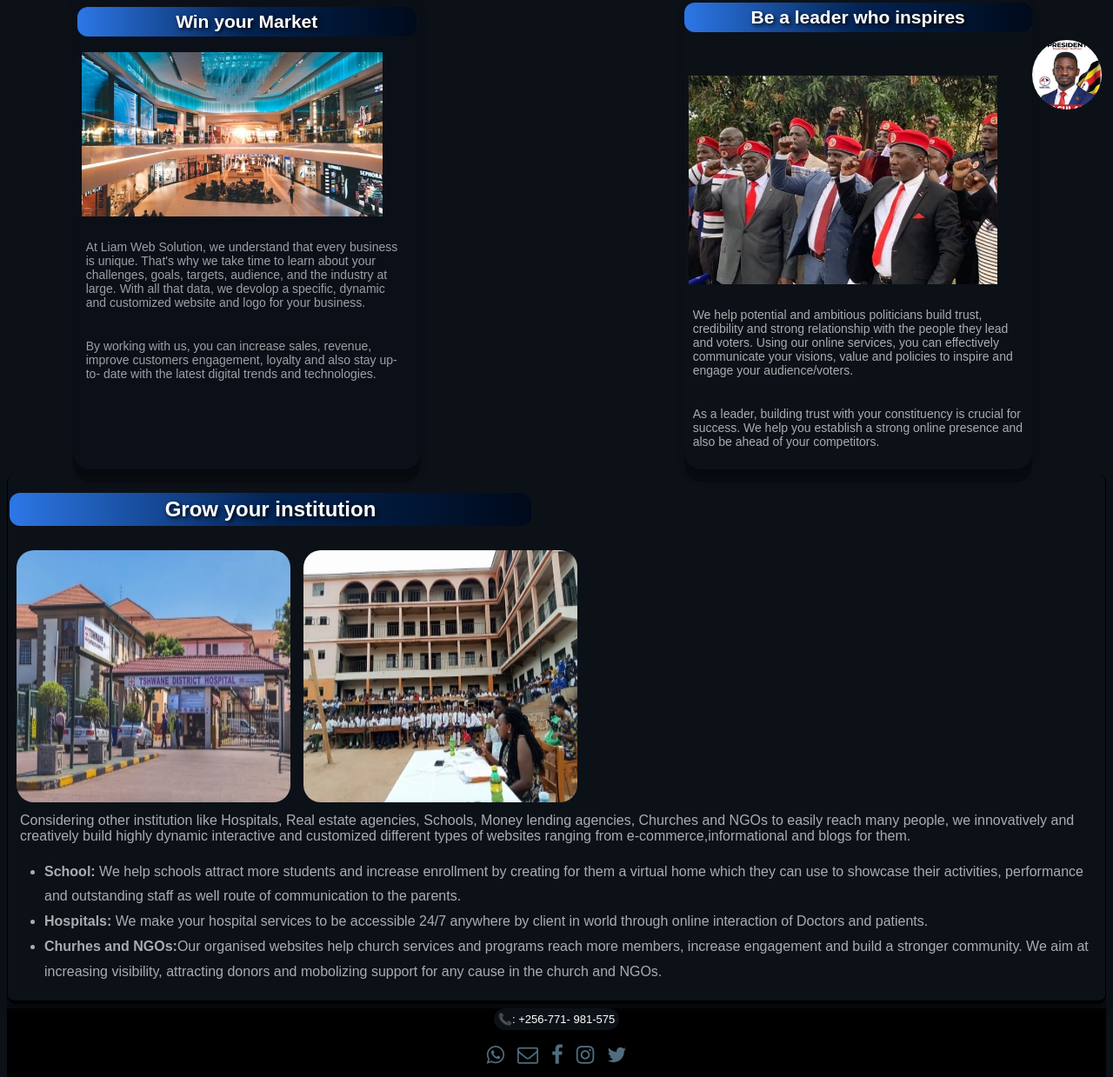
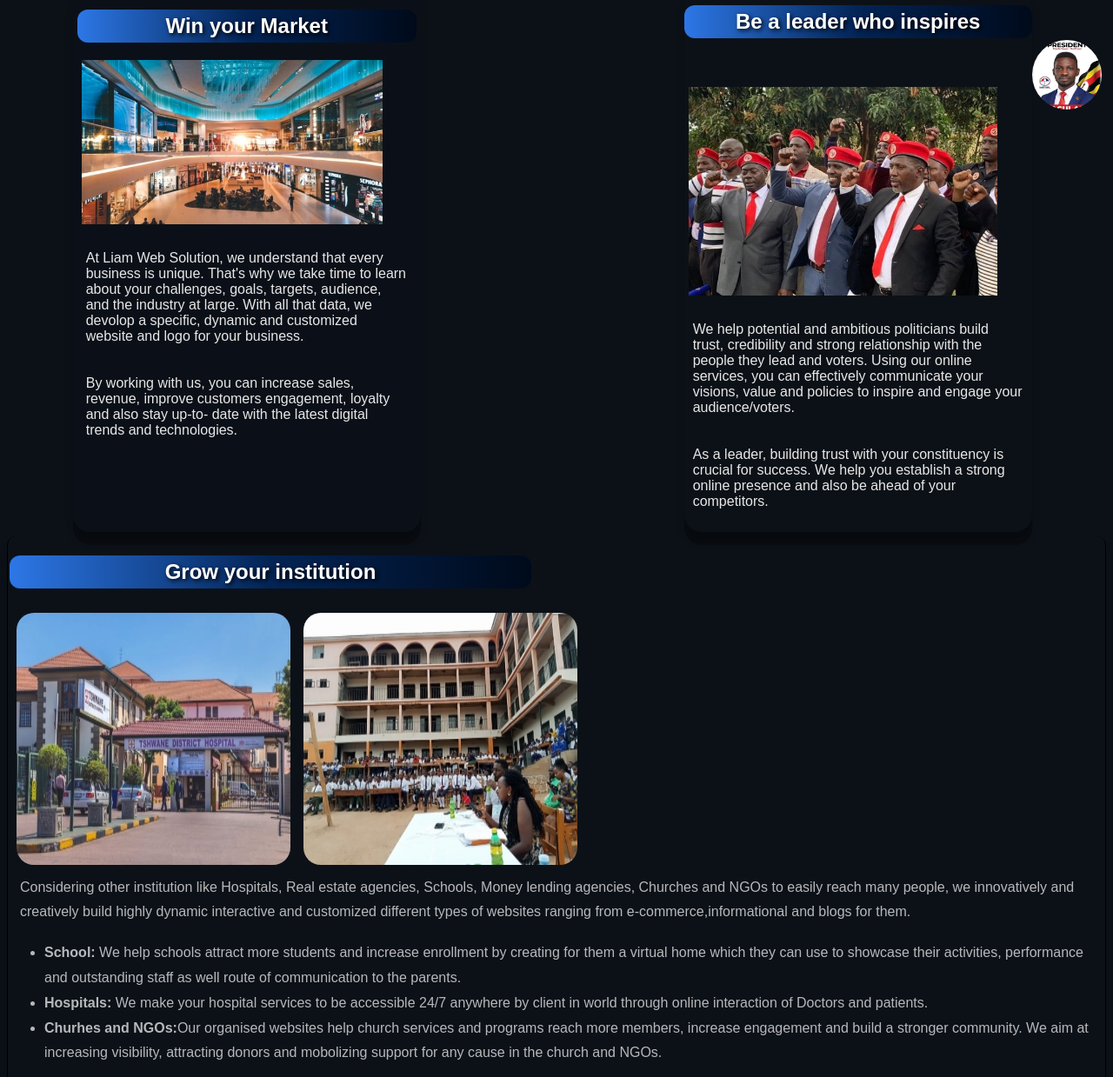
Before and after one commit to Liam-web-solution/liamwebsolutions, a plain HTML site: page services.html in a window 1280 px wide. Shown: the part 959-2198 px from the top of the page at 87% size. Drawn offline with Linux system fonts and the light colour scheme.

Commit message:
Update services.css

```diff
--- a/styles/services.css
+++ b/styles/services.css
@@ -175,7 +175,7 @@ h1{
     width: 98vw;
     flex-wrap: wrap;
     font-weight: 400;
-    font-size: 14px;
+    font-size: 16px;
 }
 
 .business{
@@ -205,12 +205,13 @@ h1{
 
 .leader > p{
     padding: 10px;
-    opacity:0.65;
+    opacity:0.9;
+    line
 }
 
  .business > p{
     padding: 10px;
-    opacity: 0.6;
+    opacity: 0.9;
 }
 
 /* animation  */
@@ -278,13 +279,15 @@ h1{
  .institution > p{
     margin: 2px 10px;
     padding: 2px;
-    opacity: 0.65;
+    opacity: 0.7;
+    line-height: 1.8;
 
  }
 
 .institution ul li {
     line-height: 1.8;
-    opacity: 0.65;
+    opacity: 0.7;
+    font-weight:350;
  }
 
 /* FOOTER SECTION */
```
